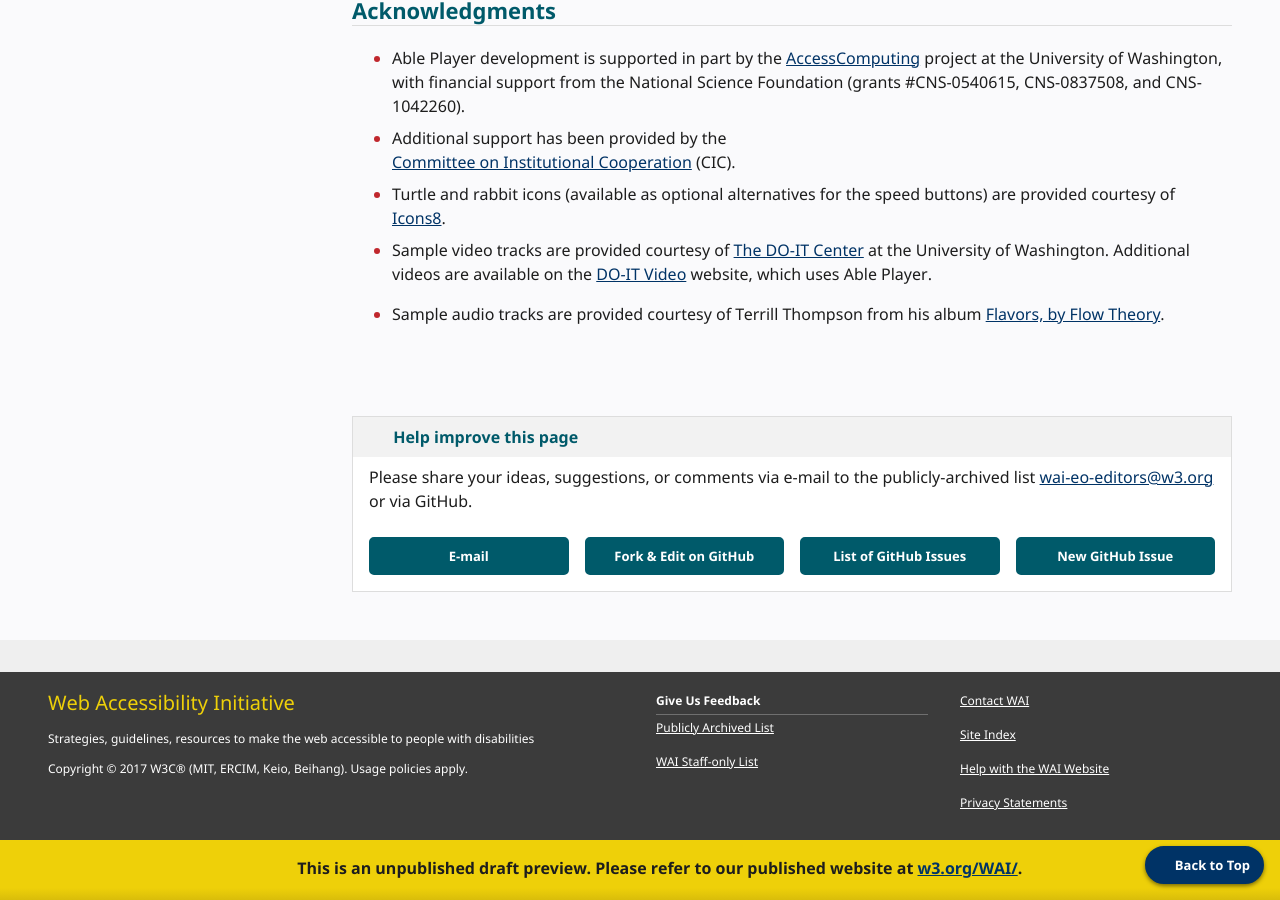
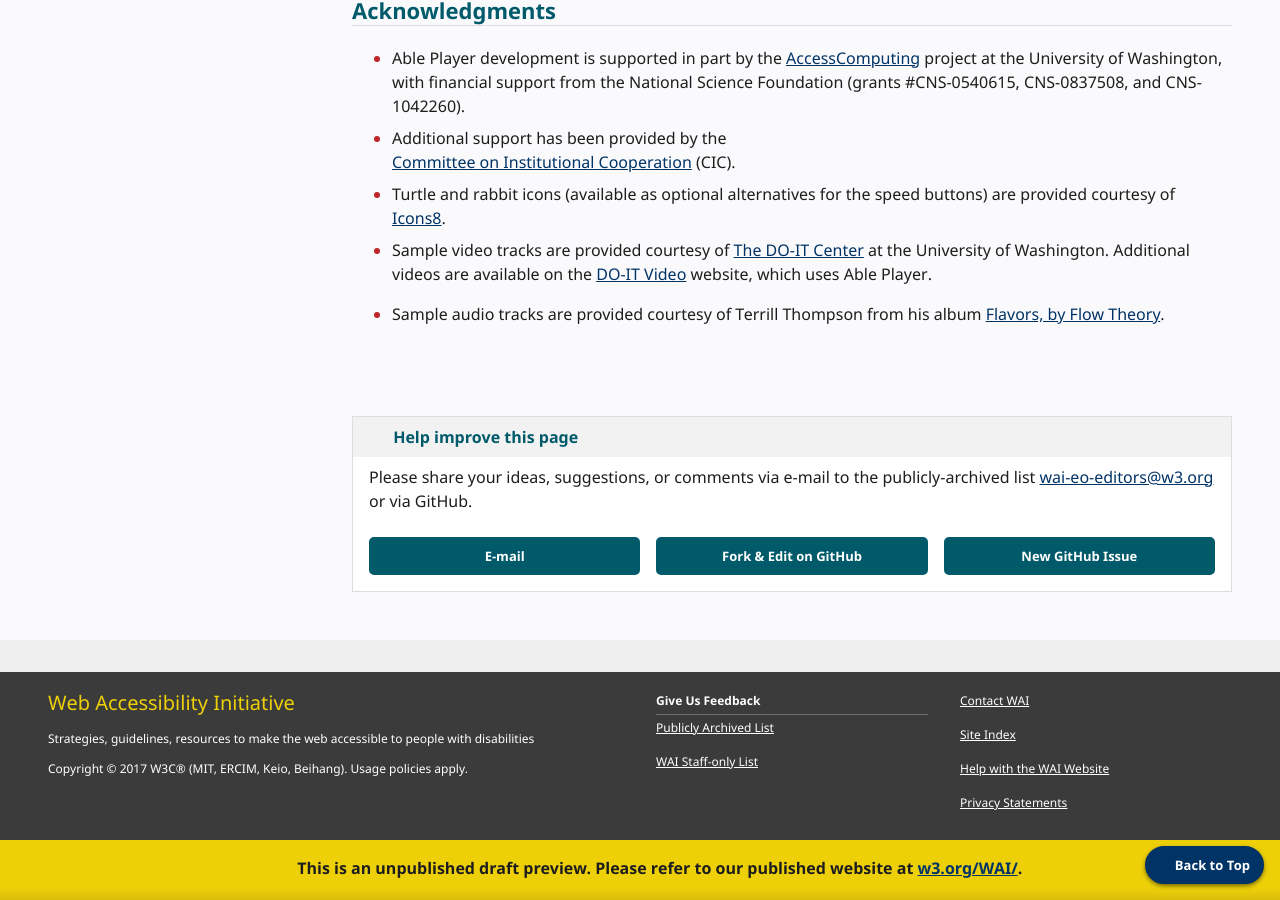
Before and after one commit to w3c/wai-website-theme, a Jekyll site: the page built from assets/ableplayer/README.md, in a window 1280 px wide and 900 px high, scrolled down 14921 px. Built offline with Jekyll 4.4.1, drawn with Linux system fonts in a browser that asks for light colours; cached includes are drawn as plain includes; our own code applies the rules of GitHub Pages for plain Markdown files.

Commit message:
Remove link to all issues from feedback box

```diff
--- a/_includes/feedback-box.html
+++ b/_includes/feedback-box.html
@@ -38,7 +38,7 @@
 <div class="button-group">
     <a href="{{ "mailto:wai-eo-editors@w3.org?subject=%s" | replace: "%s", url_title }}" class="button"><span>E-mail</span></a>
     <a href="https://github.com/{{repo}}/edit/{{branch}}/{{path}}"  class="button"><span>Fork &amp; Edit on GitHub</span></a>
-    <a href="https://github.com/{{repo}}/issues" class="button"><span>List of GitHub Issues</span></a>
+    {%- comment -%}<a href="https://github.com/{{repo}}/issues" class="button"><span>List of GitHub Issues</span></a>{%- endcomment -%}
     <a href="https://github.com/{{repo}}/issues/new" class="button"><span>New GitHub Issue</span></a>
 </div>
 {%- include box.html type="end" -%}
```
